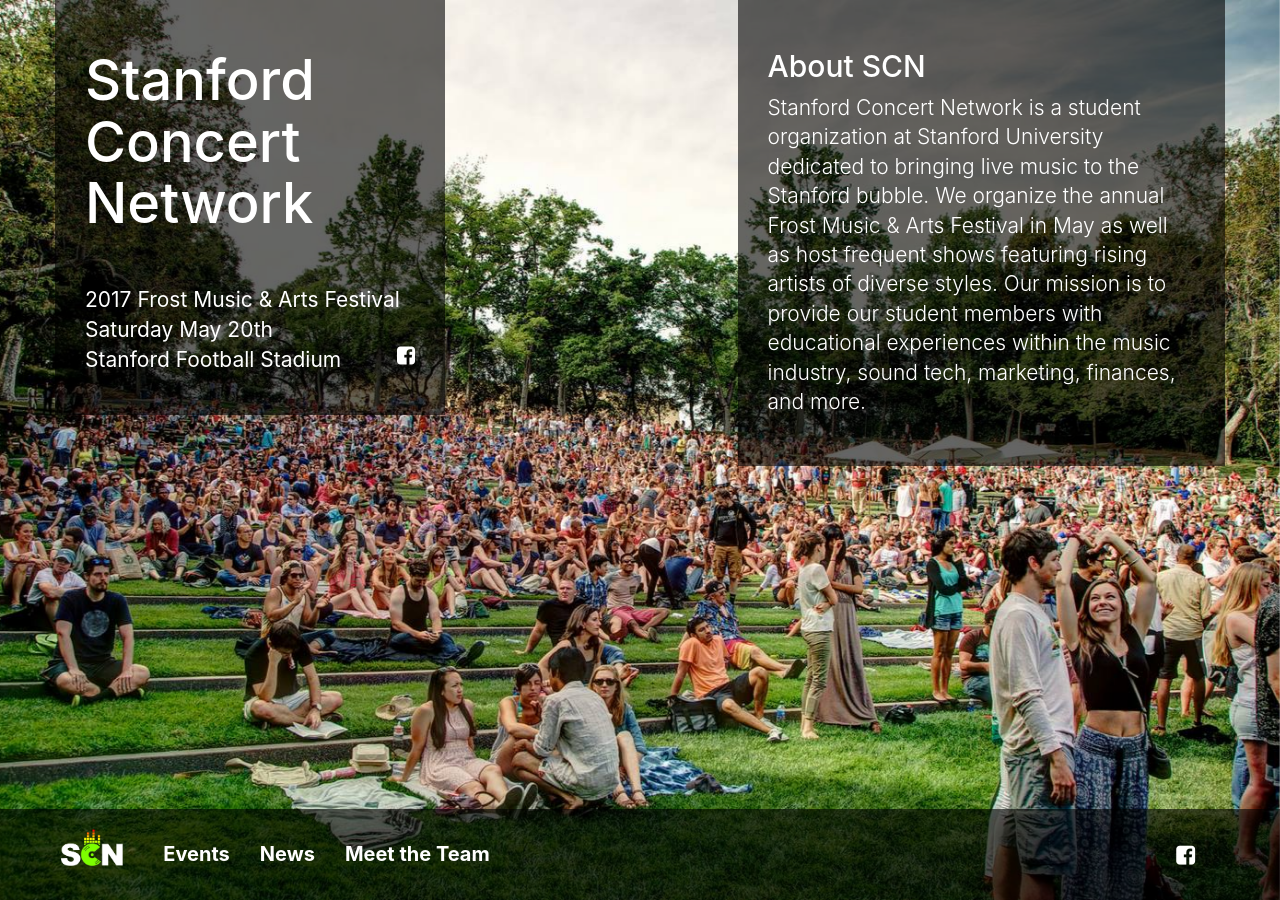
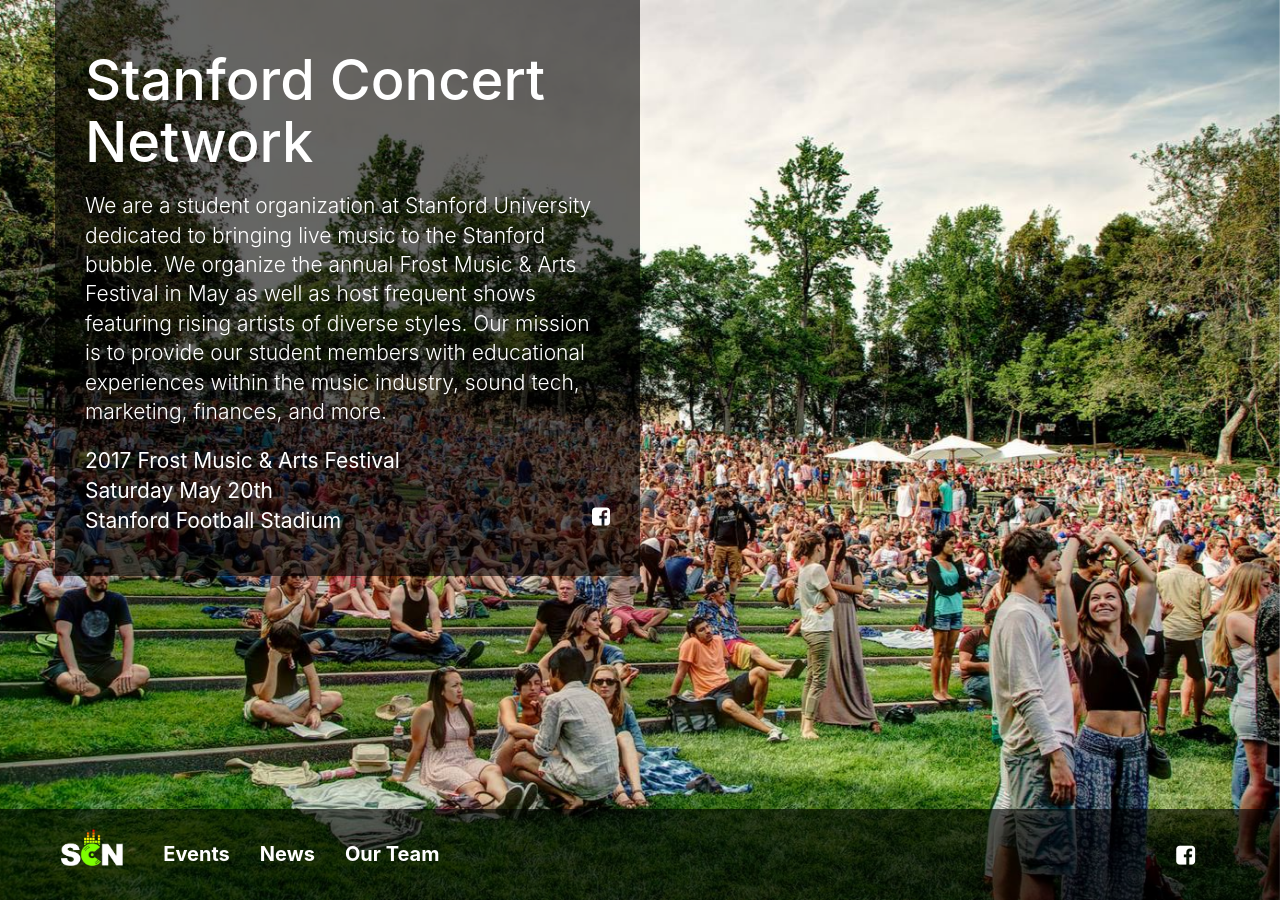
Before and after one commit to StanfordConcertNetwork/scn.stanford.edu, a Jekyll site: the page built from index.html, in a window 1280 px wide. Built offline with Jekyll 4.4.1, drawn with Linux system fonts in a browser that asks for light colours; nearby versions of some CDN libraries.

Commit message:
Minor cleanup and fixes

```diff
--- a/_layouts/default.html
+++ b/_layouts/default.html
@@ -42,7 +42,7 @@
                         <a href="/news/">News</a>
                     </li>
                     <li {% if page.url == "/team" %} class="active" {% endif %}>
-                        <a href="/team">Meet the Team</a>
+                        <a href="/team">Our Team</a>
                     </li>
                     <li class="visible-xs">
                         <a href="https://www.facebook.com/stanfordconcertnetwork" target="blank">Facebook</a>
--- a/assets/css/main.css
+++ b/assets/css/main.css
@@ -1,3 +1,5 @@
+@import url("navbar.css");
+
 /* CAROUSEL */
 
 html {
@@ -91,86 +93,6 @@
 #suggest-btn:focus {
     outline: none;
 }
-
-
-/* NAVBAR */
-
-.navbar {
-    border-radius: 0;
-    margin-bottom: 0;
-}
-
-.navbar-inverse {
-    font-size: 20px;
-    padding-top: 20px;
-    padding-bottom: 10px;
-    background-color: rgba(0, 0, 0, 0.6);
-    border: none;
-}
-
-.navbar-inverse .navbar-nav > li > a {
-    color: #fff;
-    font-weight: bold;
-}
-
-.navbar-inverse .navbar-nav > li > a:hover,
-.navbar-inverse .navbar-nav > .active > a,
-.navbar-inverse .navbar-nav > .active > a:hover {
-    border-bottom: 2px solid #fff;
-    background-color: initial;
-}
-
-.navbar-inverse .navbar-nav.navbar-social > li > a {
-    margin-left: 0;
-    display: inline-block;
-}
-
-.navbar-nav > li > a {
-    padding: 0;
-    padding-bottom: 5px;
-    margin: 15px;
-}
-
-.navbar-social {
-    font-size: 1.1em;
-    height: 61px;
-}
-
-.navbar-inverse .navbar-toggle {
-    color: #fff;
-    border-color: #fff;
-    border-width: 5px;
-}
-
-.navbar-inverse .navbar-brand {
-    padding: 0;
-    margin-left: 20px;
-}
-
-.navbar-inverse .navbar-brand img {
-    height: 37px;
-}
-
-.navbar-collapse {
-    padding: 0;
-}
-
-.navbar-collapse .navbar-nav {
-    padding-left: 1em;
-    margin: 0;
-}
-
-@media (max-width: 767px) {
-    .navbar-collapse .navbar-nav > li > a:hover,
-    .navbar-collapse .navbar-nav > .active > a,
-    .navbar-collapse .navbar-nav > .active > a:hover {
-        border-bottom: none;
-    }
-    .navbar-inverse .navbar-brand img {
-        height: 60px;
-    }
-}
-
 
 /* TEAM PAGE */
 
--- /dev/null
+++ b/assets/css/navbar.css
@@ -0,0 +1,77 @@
+/* NAVBAR */
+
+.navbar {
+    border-radius: 0;
+    margin-bottom: 0;
+}
+
+.navbar-inverse {
+    font-size: 20px;
+    padding-top: 20px;
+    padding-bottom: 10px;
+    background-color: rgba(0, 0, 0, 0.6);
+    border: none;
+}
+
+.navbar-inverse .navbar-nav > li > a {
+    color: #fff;
+    font-weight: bold;
+}
+
+.navbar-inverse .navbar-nav > li > a:hover,
+.navbar-inverse .navbar-nav > .active > a,
+.navbar-inverse .navbar-nav > .active > a:hover {
+    border-bottom: 2px solid #fff;
+    background-color: initial;
+}
+
+.navbar-inverse .navbar-nav.navbar-social > li > a {
+    margin-left: 0;
+    display: inline-block;
+}
+
+.navbar-nav > li > a {
+    padding: 0;
+    padding-bottom: 5px;
+    margin: 15px;
+}
+
+.navbar-social {
+    font-size: 1.1em;
+    height: 61px;
+}
+
+.navbar-inverse .navbar-toggle {
+    color: #fff;
+    border-color: #fff;
+    border-width: 5px;
+}
+
+.navbar-inverse .navbar-brand {
+    padding: 0;
+    margin-left: 20px;
+}
+
+.navbar-inverse .navbar-brand img {
+    height: 37px;
+}
+
+.navbar-collapse {
+    padding: 0;
+}
+
+.navbar-collapse .navbar-nav {
+    padding-left: 1em;
+    margin: 0;
+}
+
+@media (max-width: 767px) {
+    .navbar-collapse .navbar-nav > li > a:hover,
+    .navbar-collapse .navbar-nav > .active > a,
+    .navbar-collapse .navbar-nav > .active > a:hover {
+        border-bottom: none;
+    }
+    .navbar-inverse .navbar-brand img {
+        height: 60px;
+    }
+}
--- a/index.html
+++ b/index.html
@@ -4,13 +4,11 @@
 
 <div class="container main-info">
     <div class="row caption">
-        <div class="col col-md-5 col-lg-4">
-            <h1>
-                Stanford
-                Concert
-                Network
+        <div class="col col-md-6 col-lg-6">
+            <h1 style="padding-bottom: 8px">
+                Stanford Concert Network
             </h1>
-            <br><br>
+            <p class="lead">We are a student organization at Stanford University dedicated to bringing live music to the Stanford bubble. We organize the annual Frost Music &amp; Arts Festival in May as well as host frequent shows featuring rising artists of diverse styles. Our mission is to provide our student members with educational experiences within the music industry, sound tech, marketing, finances, and more.</p>
             {% for event in site.events %}
                 <a href="{{ event.link }}" target="blank">
                     <p>
@@ -27,11 +25,10 @@
             <button id="suggest-btn">Submit</button>
             -->
         </div>
-        <div class="col-md-2 col-lg-3">&nbsp;</div>
-        <div class="col col-md-5">
-            <h2>About SCN</h3>
-            <p class="lead">Stanford Concert Network is a student organization at Stanford University dedicated to bringing live music to the Stanford bubble. We organize the annual Frost Music &amp; Arts Festival in May as well as host frequent shows featuring rising artists of diverse styles. Our mission is to provide our student members with educational experiences within the music industry, sound tech, marketing, finances, and more.</p>
-        </div>
+        <!-- <div class="col-md-2 col-lg-3">&nbsp;</div> -->
+        <!-- <div class="col col-md-5"> -->
+        <!--     <p class="lead">Stanford Concert Network is a student organization at Stanford University dedicated to bringing live music to the Stanford bubble. We organize the annual Frost Music &amp; Arts Festival in May as well as host frequent shows featuring rising artists of diverse styles. Our mission is to provide our student members with educational experiences within the music industry, sound tech, marketing, finances, and more.</p> -->
+        <!-- </div> -->
     </div>
 </div>
 
```
Also changed, not shown: events/index.html (+3 -6 lines).
